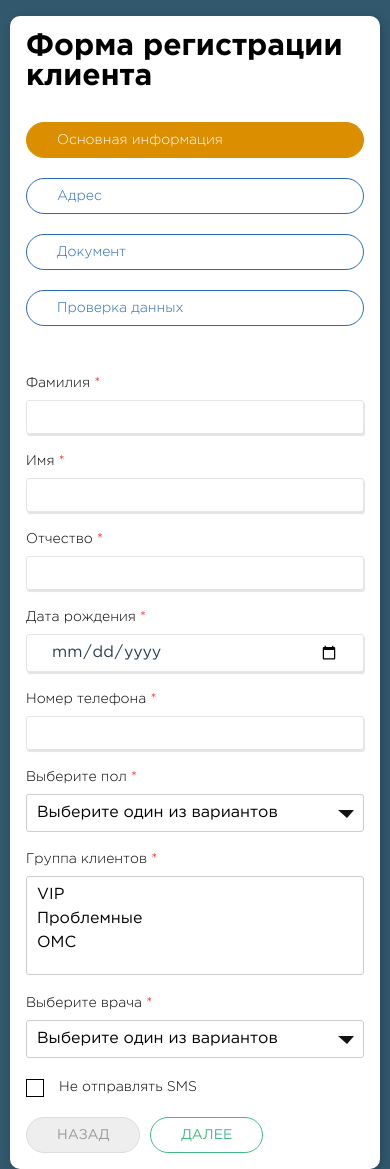
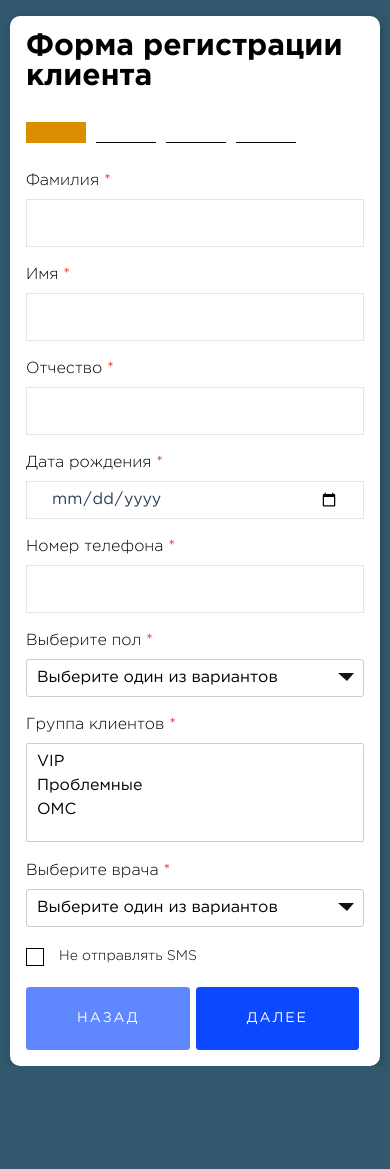
Before and after one commit to TORONTOTOKYO/medical-form, a Vue app: page / in a window 390 px wide. After the commit the page ends 1066 px from the top, so only its background shows below. Built offline with nearby package versions, Linux system fonts and the light colour scheme.

Commit message:
redisign interface

```diff
--- a/src/components/Layout/LayoutForm.vue
+++ b/src/components/Layout/LayoutForm.vue
@@ -4,12 +4,11 @@
       <div class="form__title">Форма регистрации клиента</div>
       <div class="steps">
         <item-tub
-          v-for="(tab, index) in tabs"
+          v-for="(tab, index) in 4"
           :key="index"
           :index="index + 1"
           :step="step"
-          >{{ tab }}</item-tub
-        >
+        ></item-tub>
       </div>
       <step-one
         v-show="step === 1"
@@ -38,11 +37,21 @@
         :person="showResults"
         :names-filed="namesField"
       ></show-result>
-      <button-nav
-        @button-next="buttonNext"
-        @button-back="buttonBack"
-        :step="step"
-      ></button-nav>
+      <div class="buttons">
+        <v-button
+          :disabled="buttonDisabled"
+          @button-click="buttonBack"
+          :typeButton="'button'"
+          >Назад</v-button
+        >
+        <v-button
+          @button-click="buttonNext"
+          v-show="buttonNextShow"
+          :typeButton="'button'"
+          >Далее</v-button
+        >
+        <v-button v-show="step === 4" :typeButton="'submit'">Готово</v-button>
+      </div>
     </form>
     <popup @close-popup="closePopup" v-if="popup.sucsess || popup.failed">{{
       textPopup
@@ -53,6 +62,7 @@
 <script>
 import { required } from "vuelidate/lib/validators";
 import itemTub from "@/components/Layout/UI/itemTub";
+import VButton from "@/components/Layout/UI/VButton";
 
 import StepOne from "@/components/Layout/StepOne";
 import StepSecond from "@/components/Layout/StepSecond";
@@ -60,16 +70,14 @@ import StepThree from "@/components/Layout/StepThree";
 import ShowResult from "@/components/Layout/ShowResult";
 import Popup from "@/components/Layout/Popup";
 
-import ButtonNav from "@/components/Layout/UI/buttons/ButtonNav";
-
 export default {
   components: {
     itemTub,
+    VButton,
     StepOne,
     StepSecond,
     StepThree,
     ShowResult,
-    ButtonNav,
     Popup,
   },
   data() {
@@ -101,8 +109,6 @@ export default {
         failed: false,
       },
       step: 1,
-      chekedResult: false,
-      tabs: ["Основная информация", "Адрес", "Документ", "Проверка данных"],
       gender: ["Мужской", "Женский"],
       doctor: ["Иванов", "Захаров", "Чернышёва"],
       clients: ["VIP", "Проблемные", "ОМС"],
@@ -167,6 +173,12 @@ export default {
     },
   },
   computed: {
+    buttonDisabled() {
+      return this.step === 1 ? true : false;
+    },
+    buttonNextShow() {
+      return this.step < 4;
+    },
     showResults() {
       let obj = this.person;
       if (this.step === 4) {
@@ -244,18 +256,19 @@ export default {
 
 .form {
   width: 100%;
-  min-height: 950px;
+  min-height: 1050px;
   display: flex;
   flex-direction: column;
   padding: 16px;
   margin-top: 16px;
+  margin-bottom: 20px;
   border-radius: 10px;
 
   color: #000;
 
   background: #fff;
   box-shadow: 2px 3px 10px rgba(0, 0, 0, 0.2);
-  overflow-x: scroll;
+  overflow: hidden;
   &__title {
     font-size: 30px;
     font-weight: 700;
@@ -266,22 +279,14 @@ export default {
   }
 }
 
+.buttons {
+  display: flex;
+  justify-content: space-between;
+}
+
 .steps {
   display: flex;
-  justify-content: center;
   flex-wrap: wrap;
   margin-bottom: 30px;
 }
-
-@media (max-width: 800px) {
-  .steps {
-    &__step {
-      width: 100%;
-      margin-bottom: 20px;
-      &:not(:last-child) {
-        margin-right: 0px;
-      }
-    }
-  }
-}
 </style>
--- a/src/components/Layout/Popup.vue
+++ b/src/components/Layout/Popup.vue
@@ -43,15 +43,16 @@ export default {};
     color: #000;
   }
   &__btn {
-    border: 1px solid #32586d;
-    color: #32586d;
+    margin-right: 10px;
+    padding: 20px 40px;
 
-    border-radius: 10px;
-    background: #fff;
-    padding: 10px 20px;
+    color: #fff;
+    white-space: nowrap;
+    text-transform: uppercase;
     outline: none;
-    text-transform: uppercase;
-    box-shadow: 1px 1px 1px rgba(0, 0, 0, 0.397);
+
+    background: #0b48ff;
+
     transition: all 0.22s;
     &:hover {
       cursor: pointer;
--- /dev/null
+++ b/src/components/Layout/UI/VButton.vue
@@ -0,0 +1,39 @@
+<template>
+  <button class="btn" :type="typeButton" @click="$emit('button-click')">
+    <slot></slot>
+  </button>
+</template>
+
+<script>
+export default {
+  props: {
+    typeButton: {
+      type: String,
+    },
+  },
+};
+</script>
+
+<style lang="scss" scoped>
+.btn {
+  margin-right: 5px;
+  padding: 20px 50px;
+
+  color: #fff;
+  white-space: nowrap;
+  letter-spacing: 2px;
+  text-transform: uppercase;
+  outline: none;
+
+  background: #0b48ff;
+
+  transition: all 0.22s;
+  &:hover {
+    cursor: pointer;
+    opacity: 0.8;
+  }
+  &:active {
+    box-shadow: inset 1px 1px 1px rgba(0, 0, 0, 0.8);
+  }
+}
+</style>
--- a/src/components/Layout/UI/buttons/ButtonBack.vue
+++ /dev/null
@@ -1,37 +0,0 @@
-<template>
-  <button class="btn-back" type="button" @click="$emit('button-back')">
-    Назад
-  </button>
-</template>
-
-<style lang="scss" scoped>
-.btn-back {
-  margin-right: 10px;
-  padding: 10px 30px;
-  border: 1px solid #e72525;
-  border-radius: 99px;
-
-  color: #fff;
-  white-space: nowrap;
-  text-transform: uppercase;
-  outline: none;
-
-  background: #e72525;
-
-  transition: all 0.22s;
-  &:hover {
-    cursor: pointer;
-    opacity: 0.8;
-  }
-  &:disabled {
-    cursor: not-allowed;
-    opacity: 1 !important;
-    background: #eee !important;
-    border-color: #ddd !important;
-    color: #999 !important;
-  }
-  &:active {
-    box-shadow: inset 1px 1px 1px rgba(0, 0, 0, 0.8);
-  }
-}
-</style>
--- a/src/components/Layout/UI/buttons/ButtonFinish.vue
+++ /dev/null
@@ -1,32 +0,0 @@
-<template>
-  <button class="btn-finish" type="submit">
-    Готово
-  </button>
-</template>
-
-<style lang="scss" scoped>
-.btn-finish {
-  border: 1px solid #2869b9;
-  border-radius: 99px;
-
-  margin-right: 10px;
-  padding: 10px 30px;
-
-  color: #fff;
-  white-space: nowrap;
-  text-decoration: none;
-  text-transform: uppercase;
-  outline: none;
-
-  background: #2869b9;
-
-  transition: all 0.22s;
-  &:hover {
-    cursor: pointer;
-    opacity: 0.8;
-  }
-  &:active {
-    box-shadow: inset 1px 1px 1px rgba(0, 0, 0, 0.8);
-  }
-}
-</style>
--- a/src/components/Layout/UI/buttons/ButtonNav.vue
+++ /dev/null
@@ -1,44 +0,0 @@
-<template>
-  <div class="get-button">
-    <button-back
-      @button-back="$emit('button-back')"
-      :disabled="disabledButtonBack"
-    ></button-back>
-    <button-next
-      @button-next="$emit('button-next')"
-      v-show="buttonNextShow"
-    ></button-next>
-    <button-finish v-show="buttonFinishShow"></button-finish>
-  </div>
-</template>
-
-<script>
-import ButtonBack from "@/components/Layout/UI/buttons/ButtonBack";
-import ButtonNext from "@/components/Layout/UI/buttons/ButtonNext";
-import ButtonFinish from "@/components/Layout/UI/buttons/ButtonFinish";
-
-export default {
-  components: {
-    ButtonBack,
-    ButtonNext,
-    ButtonFinish,
-  },
-  props: {
-    step: {
-      type: Number,
-    },
-  },
-
-  computed: {
-    disabledButtonBack() {
-      return this.step === 1 ? true : false;
-    },
-    buttonFinishShow() {
-      return this.step === 4 ? true : false;
-    },
-    buttonNextShow() {
-      return this.step < 4 ? true : false;
-    },
-  },
-};
-</script>
--- a/src/components/Layout/UI/buttons/ButtonNext.vue
+++ /dev/null
@@ -1,32 +0,0 @@
-<template>
-  <button class="btn-next" type="button" @click="$emit('button-next')">
-    Далее
-  </button>
-</template>
-
-<style lang="scss" scoped>
-.btn-next {
-  color: #42b983;
-
-  border-radius: 99px;
-  border: 1px solid #42b983;
-
-  margin-right: 10px;
-  padding: 10px 30px;
-
-  white-space: nowrap;
-  text-transform: uppercase;
-  outline: none;
-
-  background: #fff;
-
-  transition: all 0.22s;
-  &:hover {
-    cursor: pointer;
-    opacity: 0.8;
-  }
-  &:active {
-    box-shadow: inset 1px 1px 1px rgba(0, 0, 0, 0.8);
-  }
-}
-</style>
--- a/src/components/Layout/UI/itemDatapicker.vue
+++ b/src/components/Layout/UI/itemDatapicker.vue
@@ -34,6 +34,7 @@ export default {
 .form__label {
   display: block;
   margin-bottom: 10px;
+  font-size: 16px;
 }
 .form__input {
   width: 80%;
@@ -41,16 +42,13 @@ export default {
   width: 100%;
   padding: 8px 24px;
   border: 1px solid #e5e5e5;
-  border-radius: 3px;
 
   font-size: 16px;
   font-weight: 400;
   color: #2c3e50;
 
-  box-shadow: 1px 2px 1px 0px rgba(0, 0, 0, 0.11);
   &:focus {
     border-color: #2c3e50;
-    box-shadow: 1px 2px 1px 0px rgba(0, 0, 0, 0.21);
   }
 }
 .necessarily {
--- a/src/components/Layout/UI/itemInput.vue
+++ b/src/components/Layout/UI/itemInput.vue
@@ -61,23 +61,21 @@ export default {
 .form__label {
   display: block;
   margin-bottom: 10px;
+  font-size: 16px;
 }
 .form__input {
   width: 80%;
   display: block;
   width: 100%;
-  padding: 8px 24px;
+  padding: 15px 24px;
   border: 1px solid #e5e5e5;
-  border-radius: 3px;
 
   font-size: 16px;
   font-weight: 400;
   color: #2c3e50;
 
-  box-shadow: 1px 2px 1px 0px rgba(0, 0, 0, 0.11);
   &:focus {
     border-color: #2c3e50;
-    box-shadow: 1px 2px 1px 0px rgba(0, 0, 0, 0.21);
   }
 }
 .necessarily {
--- a/src/components/Layout/UI/itemMultiSelect.vue
+++ b/src/components/Layout/UI/itemMultiSelect.vue
@@ -65,6 +65,7 @@ export default {
   &__label {
     display: block;
     margin-bottom: 10px;
+    font-size: 16px;
   }
 
   &__item {
@@ -72,7 +73,7 @@ export default {
     padding: 10px;
 
     border: 1px solid #ccc;
-    border-radius: 3px;
+
     appearance: none;
     font-family: inherit;
     font-size: 16px;
--- a/src/components/Layout/UI/itemSelect.vue
+++ b/src/components/Layout/UI/itemSelect.vue
@@ -66,6 +66,7 @@ export default {
   &__label {
     display: block;
     margin-bottom: 10px;
+    font-size: 16px;
     &::after {
       content: "";
       position: absolute;
--- a/src/components/Layout/UI/itemTub.vue
+++ b/src/components/Layout/UI/itemTub.vue
@@ -1,7 +1,5 @@
 <template>
-  <div class="steps__step" :class="classObject">
-    <slot></slot>
-  </div>
+  <div class="steps__step" :class="classObject"></div>
 </template>
 
 <script>
@@ -29,15 +27,12 @@ export default {
 
 <style lang="scss" scoped>
 .steps__step {
+  width: 50px;
+  margin-right: 10px;
   padding: 10px 30px;
-  border: 1px solid #2869b9;
-  border-radius: 100px;
-  color: #2869b9;
+  border-bottom: 1px solid #000;
 
   cursor: default;
-  &:not(:last-child) {
-    margin-right: 30px;
-  }
 }
 
 .active {
```
